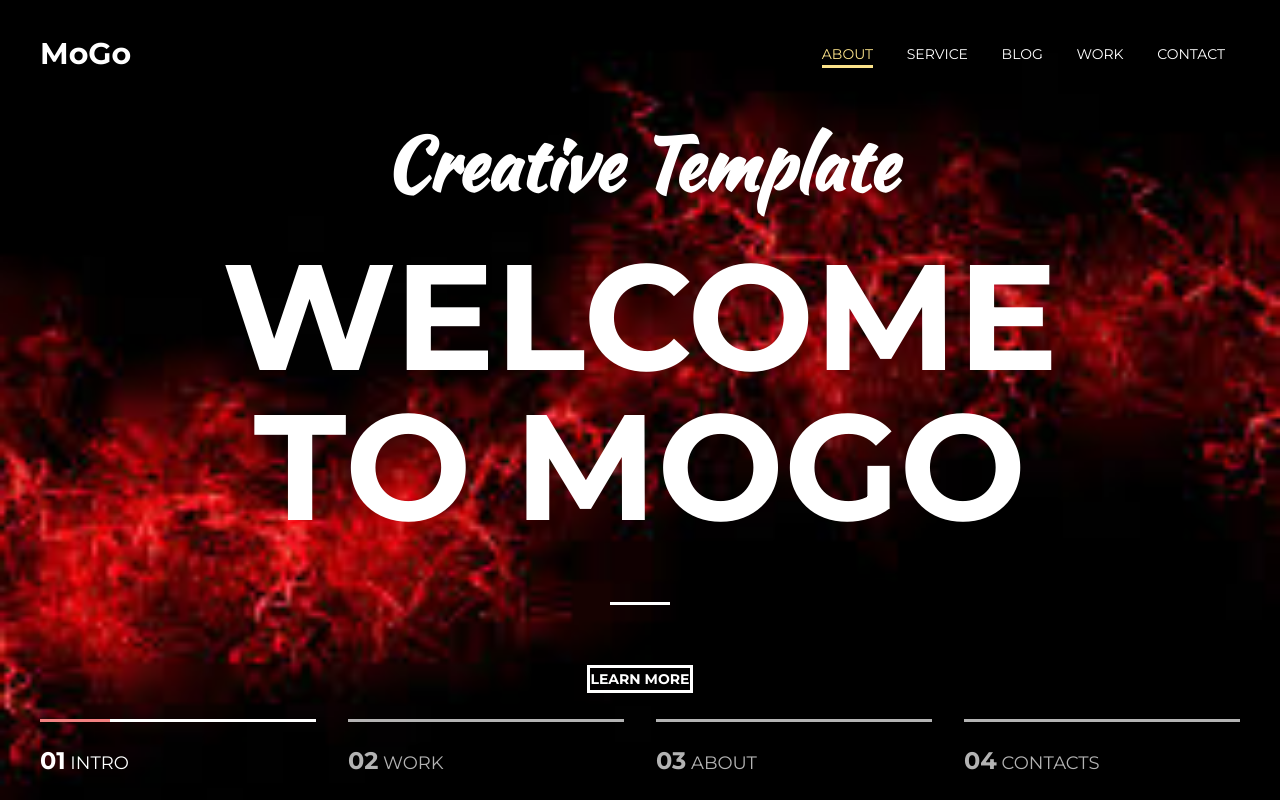
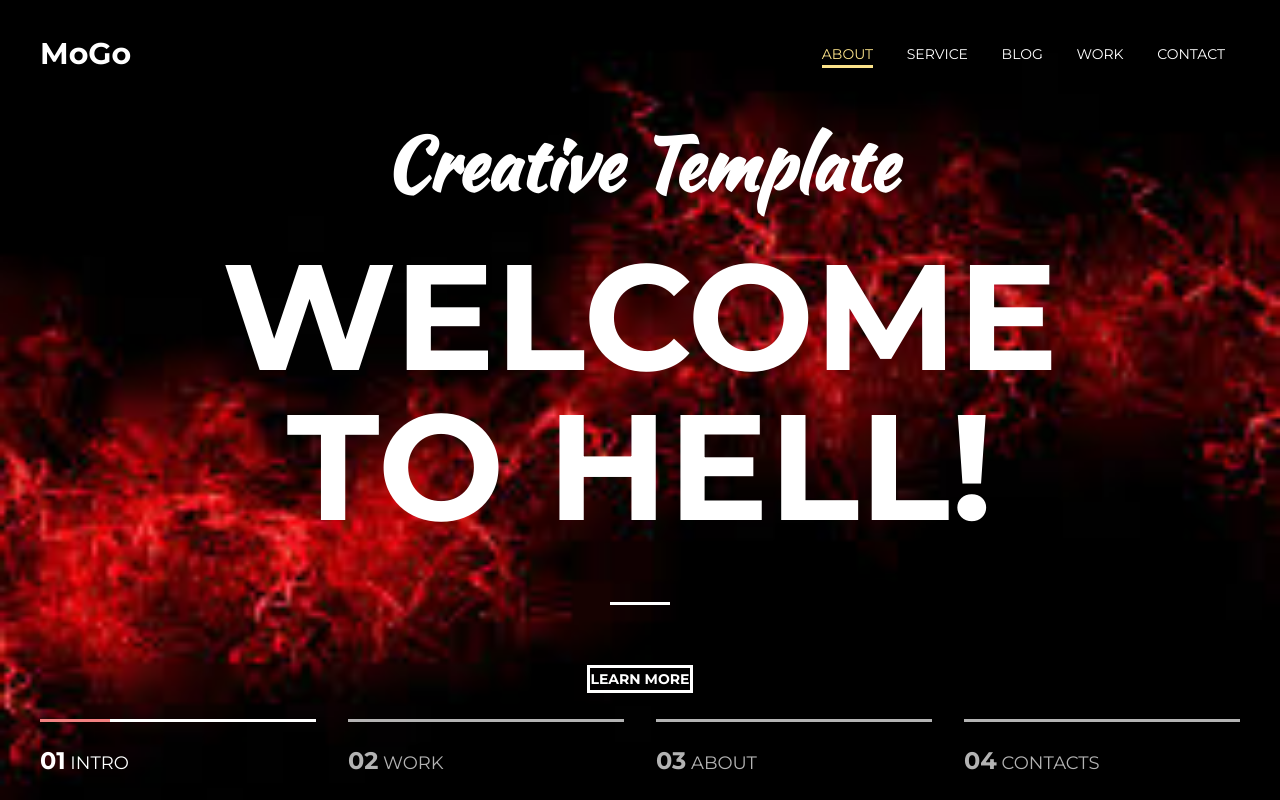
Before and after one commit to 1989andrey/Mogo, a plain HTML site: page index.html in a window 1280 px wide. Drawn offline with Linux system fonts and the light colour scheme.

Commit message:
Add new title

```diff
--- a/index.html
+++ b/index.html
@@ -28,7 +28,7 @@
     <div class="container">
         <div class="intro__inner">
             <h2 class="intro__subtitle">Creative Template</h2>
-        <h1 class="intro__title">Welcome to MoGo</h1>
+        <h1 class="intro__title">Welcome to Hell!</h1>
 
             <a class="btn" href="#">Learn more</a>
         </div>
```
